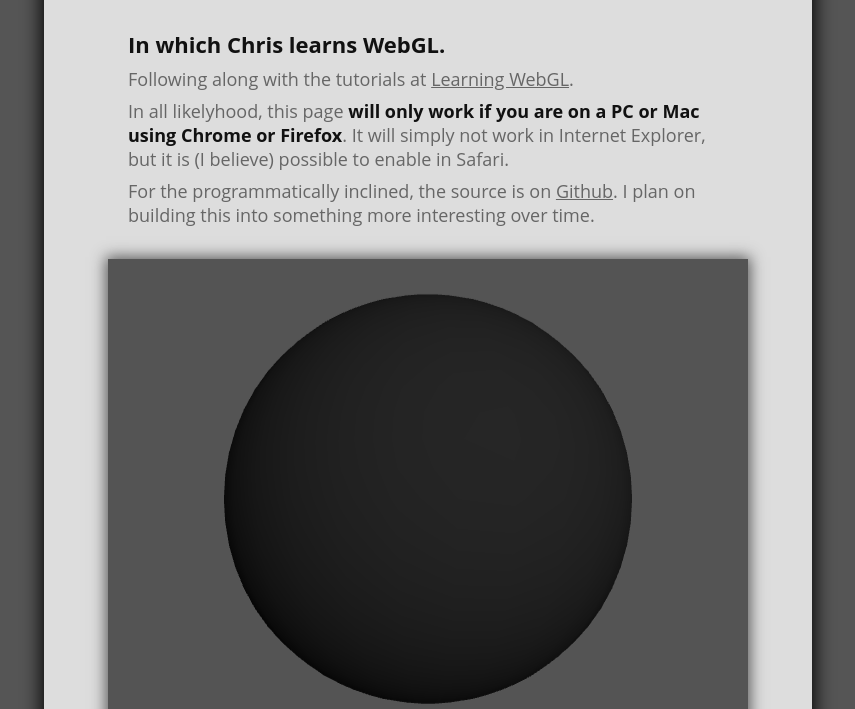
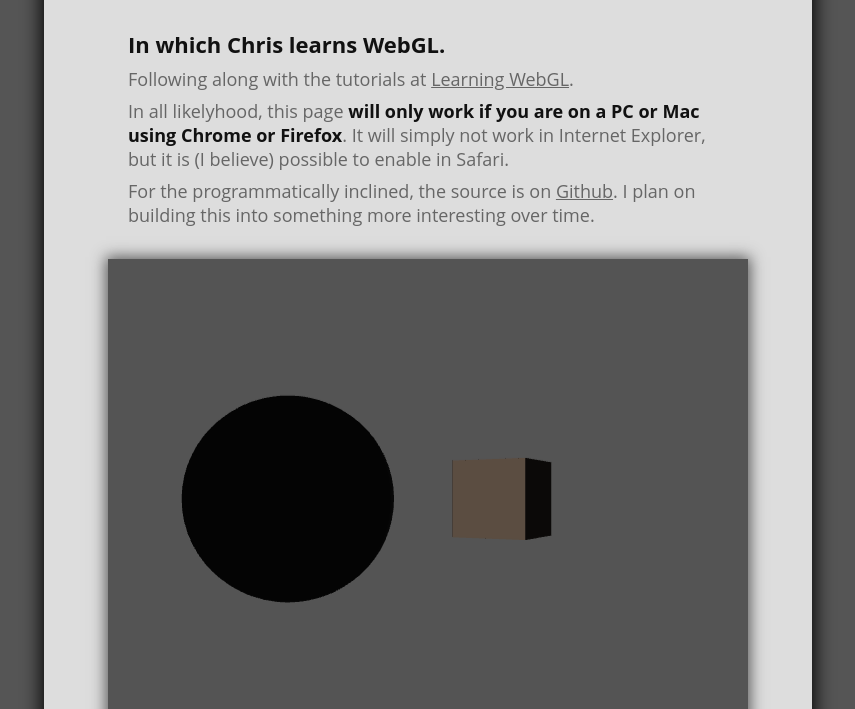
Before and after one commit to captainhead/ChrisLearnsWebGL, a plain HTML site: page index.html in a window 1280 px wide. Shown: the part 91-800 px from the top of the page, without its empty margins (212-1067 px from the left). Drawn offline with Linux system fonts and the light colour scheme; a web font is replaced by a local one.

Commit message:
Completed Lesson 12. Point lighting per vertex.

```diff
--- a/index.html
+++ b/index.html
@@ -100,7 +100,7 @@
 
 
 
-		#param_controls,
+		#lighting_controls,
 		#instructions_area{
 			display:inline-block;
 			width: 600px;
@@ -157,8 +157,8 @@
 
 		uniform vec3 uAmbientColor;
 
-		uniform vec3 uLightingDirection;
-		uniform vec3 uDirectionalColor;
+		uniform vec3 uPointLightingLocation;
+		uniform vec3 uPointLightingColor;
 
 		uniform bool uUseLighting;
 
@@ -166,16 +166,19 @@
 		varying vec3 vLightWeighting;
 
 		void main(void){
-			gl_Position = uPMatrix * uMVMatrix * vec4(aVertexPosition, 1.0);
+			vec4 mvPosition = uMVMatrix * vec4(aVertexPosition, 1.0);
+			gl_Position = uPMatrix * mvPosition;
+
 			vTextureCoord = aTextureCoord;
 
 			if(!uUseLighting){
 				vLightWeighting = vec3(1.0, 1.0, 1.0);
 			}
 			else {
+				vec3 lightDirection = normalize(uPointLightingLocation - mvPosition.xyz);
 				vec3 transformedNormal = uNMatrix * aVertexNormal;
-				float directionalLightWeighting = max(dot(transformedNormal, uLightingDirection), 0.0);
-				vLightWeighting = uAmbientColor + uDirectionalColor*directionalLightWeighting;
+				float directionalLightWeighting = max(dot(transformedNormal, lightDirection), 0.0);
+				vLightWeighting = uAmbientColor + uPointLightingColor*directionalLightWeighting;
 			}
 		}
 	</script>
@@ -223,17 +226,17 @@
   		<ul>
   			<li><h3>Activate Lighting</h3></li>
 		  	<li><input type="checkbox" id="lighting" checked /></li>
-  			<li><h3>Light Direction</h3></li>
+  			<li><h3>Light Position</h3></li>
 		  	<li>
-		  		X: <input type="text" id="lightDirectionX" value="-0.25" />
-			  	Y: <input type="text" id="lightDirectionY" value="-0.25" />
-			  	Z: <input type="text" id="lightDirectionZ" value="-1.0" />
+		  		X: <input type="text" id="lightPositionX" value="0" />
+			  	Y: <input type="text" id="lightPositionY" value="0" />
+			  	Z: <input type="text" id="lightPositionZ" value="-12" />
 			  </li>
   			<li><h3>Light Colour</h3></li>
 		  	<li>
-		  		R: <input type="text" id="directionalR" value="0.8" />
-			  	G: <input type="text" id="directionalG" value="0.8" />
-			  	B: <input type="text" id="directionalB" value="0.8" />
+		  		R: <input type="text" id="pointR" value="0.8" />
+			  	G: <input type="text" id="pointG" value="0.8" />
+			  	B: <input type="text" id="pointB" value="0.8" />
 			  </li>
 			  <li><h3>Ambient Light Colour</h3></li>
 			  <li>
@@ -249,8 +252,8 @@
   <div id="instructions_area">
 	  <h2>Controls</h2>
 	  <dl>
-	  	<dt>Mouse (Click & Drag)</dt>
-	  		<dd>Rotate the moon.</dd>
+	  	<dt>Do Nothing</dt>
+	  		<dd>Or else!</dd>
 	  </dl>
 	 </div>
 
--- a/webgl.js
+++ b/webgl.js
@@ -12,8 +12,14 @@ var moonVertexTextureCoordBuffer;
 var moonVertexNormalBuffer;
 var moonVertexIndexBuffer;
 
-var moonRotationMatrix = mat4.create();
-mat4.identity(moonRotationMatrix);
+var boxTexture;
+var boxVertexPositionBuffer;
+var boxVertexTextureCoordBuffer;
+var boxVertexNormalBuffer;
+var boxVertexIndexBuffer;
+
+var rotationMatrix = mat4.create();
+mat4.identity(rotationMatrix);
 
 var mouseDown = false;
 var lastMouseX = null;
@@ -35,9 +41,10 @@ function initGL(canvas){
 
 
 function initBuffers(){
+	// Build the sphere
 	var latitudeBands = 30;
 	var longitudeBands = 30;
-	var radius = 2;
+	var radius = 1.5;
 
 	var vertexPositionData = [];
 	var normalData = [];
@@ -107,6 +114,146 @@ function initBuffers(){
 	gl.bufferData(gl.ELEMENT_ARRAY_BUFFER, new Uint16Array(indexData), gl.STATIC_DRAW);
 	moonVertexIndexBuffer.itemSize = 1;
 	moonVertexIndexBuffer.numItems = indexData.length;
+
+
+	// Build the box
+	boxVertexPositionBuffer = gl.createBuffer();
+	gl.bindBuffer(gl.ARRAY_BUFFER, boxVertexPositionBuffer);
+	var boxVertices = [
+		// Front face
+		-1.0, -1.0,  1.0,
+		1.0, -1.0,  1.0,
+		1.0,  1.0,  1.0,
+		-1.0,  1.0,  1.0,
+		// Back face
+		-1.0, -1.0, -1.0,
+		-1.0,  1.0, -1.0,
+		1.0,  1.0, -1.0,
+		1.0, -1.0, -1.0,
+		// Top face
+		-1.0,  1.0, -1.0,
+		-1.0,  1.0,  1.0,
+		1.0,  1.0,  1.0,
+		1.0,  1.0, -1.0,
+		// Bottom face
+		-1.0, -1.0, -1.0,
+		1.0, -1.0, -1.0,
+		1.0, -1.0,  1.0,
+		-1.0, -1.0,  1.0,
+		// Right face
+		1.0, -1.0, -1.0,
+		1.0,  1.0, -1.0,
+		1.0,  1.0,  1.0,
+		1.0, -1.0,  1.0,
+		// Left face
+		-1.0, -1.0, -1.0,
+		-1.0, -1.0,  1.0,
+		-1.0,  1.0,  1.0,
+		-1.0,  1.0, -1.0
+	];
+	gl.bufferData(gl.ARRAY_BUFFER, new Float32Array(boxVertices), gl.STATIC_DRAW);
+	boxVertexPositionBuffer.itemSize = 3;
+	boxVertexPositionBuffer.numItems = 24;
+
+	boxVertexNormalBuffer = gl.createBuffer();
+	gl.bindBuffer(gl.ARRAY_BUFFER, boxVertexNormalBuffer);
+	var boxNormals = [
+        // Front face
+         0.0,  0.0,  1.0,
+         0.0,  0.0,  1.0,
+         0.0,  0.0,  1.0,
+         0.0,  0.0,  1.0,
+
+        // Back face
+         0.0,  0.0, -1.0,
+         0.0,  0.0, -1.0,
+         0.0,  0.0, -1.0,
+         0.0,  0.0, -1.0,
+
+        // Top face
+         0.0,  1.0,  0.0,
+         0.0,  1.0,  0.0,
+         0.0,  1.0,  0.0,
+         0.0,  1.0,  0.0,
+
+        // Bottom face
+         0.0, -1.0,  0.0,
+         0.0, -1.0,  0.0,
+         0.0, -1.0,  0.0,
+         0.0, -1.0,  0.0,
+
+        // Right face
+         1.0,  0.0,  0.0,
+         1.0,  0.0,  0.0,
+         1.0,  0.0,  0.0,
+         1.0,  0.0,  0.0,
+
+        // Left face
+        -1.0,  0.0,  0.0,
+        -1.0,  0.0,  0.0,
+        -1.0,  0.0,  0.0,
+        -1.0,  0.0,  0.0
+	];
+	gl.bufferData(gl.ARRAY_BUFFER, new Float32Array(boxNormals), gl.STATIC_DRAW);
+	boxVertexNormalBuffer.itemSize = 3;
+	boxVertexNormalBuffer.numItems = 24;
+
+	boxVertexTextureCoordBuffer = gl.createBuffer();
+	gl.bindBuffer(gl.ARRAY_BUFFER, boxVertexTextureCoordBuffer);
+	var boxTexCoords = [
+		// Front face
+		0.0, 0.0,
+		1.0, 0.0,
+		1.0, 1.0,
+		0.0, 1.0,
+
+		// back face
+		1.0, 0.0,
+		1.0, 1.0,
+		0.0, 1.0,
+		0.0, 0.0,
+
+		// Top face
+		0.0, 1.0,
+		0.0, 0.0,
+		1.0, 0.0,
+		1.0, 1.0,
+
+		// Bottom face
+		1.0, 1.0,
+		0.0, 1.0,
+		0.0, 0.0,
+		1.0, 0.0,
+
+		// Right face
+		1.0, 0.0,
+		1.0, 1.0,
+		0.0, 1.0,
+		0.0, 0.0,
+
+		// Left face
+		0.0, 0.0,
+		1.0, 0.0,
+		1.0, 1.0,
+		0.0, 1.0
+	];
+	gl.bufferData(gl.ARRAY_BUFFER, new Float32Array(boxTexCoords), gl.STATIC_DRAW);
+	boxVertexTextureCoordBuffer.itemSize = 2;
+	boxVertexTextureCoordBuffer.numItems = 24;
+
+	boxVertexIndexBuffer = gl.createBuffer();
+	gl.bindBuffer(gl.ELEMENT_ARRAY_BUFFER, boxVertexIndexBuffer);
+	var boxIndicies = [
+		0, 1, 2,	0, 2, 3, // Front face
+		4, 5, 6,	4, 6, 7, // Back face
+		8, 9, 10,	8, 10, 11, // Top face
+		12, 13, 14,	12, 14, 15, // Bottom face
+		16, 17, 18, 16, 18, 19, // Right face
+		20, 21, 22, 20, 22, 23 // Left face
+	];
+	gl.bufferData(gl.ELEMENT_ARRAY_BUFFER, new Uint16Array(boxIndicies), gl.STATIC_DRAW);
+	boxVertexIndexBuffer.itemSize = 1;
+	boxVertexIndexBuffer.numItems = 36;
 }
 
 
@@ -140,8 +287,8 @@ function initShaders(){
 	shaderProgram.samplerUniform = gl.getUniformLocation(shaderProgram, "uSampler");
 	shaderProgram.useLightingUniform = gl.getUniformLocation(shaderProgram, "uUseLighting");
 	shaderProgram.ambientColorUniform = gl.getUniformLocation(shaderProgram, "uAmbientColor");
-	shaderProgram.lightingDirectionUniform = gl.getUniformLocation(shaderProgram, "uLightingDirection");
-	shaderProgram.directionalColorUniform = gl.getUniformLocation(shaderProgram, "uDirectionalColor");
+	shaderProgram.pointLightingLocationUniform = gl.getUniformLocation(shaderProgram, "uPointLightingLocation");
+	shaderProgram.pointLightingColorUniform = gl.getUniformLocation(shaderProgram, "uPointLightingColor");
 }
 
 function getShader(gl, id){
@@ -187,6 +334,14 @@ function initTexture(){
 	}
 
 	moonTexture.image.src = "moon.jpg";
+
+	boxTexture = gl.createTexture();
+	boxTexture.image = new Image();
+	boxTexture.image.onload = function(){
+		handleLoadedTexture(boxTexture);
+	}
+
+	boxTexture.image.src = "toon_box.jpg";
 }
 
 function handleLoadedTexture(texture){
@@ -195,10 +350,11 @@ function handleLoadedTexture(texture){
 	gl.bindTexture(gl.TEXTURE_2D, texture);
 	gl.texImage2D(gl.TEXTURE_2D, 0, gl.RGBA, gl.RGBA, gl.UNSIGNED_BYTE, texture.image);
 	gl.texParameteri(gl.TEXTURE_2D, gl.TEXTURE_MAG_FILTER, gl.LINEAR);
-	gl.texParameteri(gl.TEXTURE_2D, gl.TEXTURE_MIN_FILTER, gl.LINEAR);
+	gl.texParameteri(gl.TEXTURE_2D, gl.TEXTURE_MIN_FILTER, gl.LINEAR_MIPMAP_NEAREST);
 	// ALlow use of texture that is rectangular
 	gl.texParameteri(gl.TEXTURE_2D, gl.TEXTURE_WRAP_S, gl.CLAMP_TO_EDGE);
 	gl.texParameteri(gl.TEXTURE_2D, gl.TEXTURE_WRAP_T, gl.CLAMP_TO_EDGE);
+	gl.generateMipmap(gl.TEXTURE_2D);
 
 	gl.bindTexture(gl.TEXTURE_2D, null);
 }
@@ -242,47 +398,16 @@ function mvPopMatrix(){
 
 
 
-function handleMouseDown(event){
-	mouseDown = true;
-	lastMouseX = event.clientX;
-	lastMouseY = event.clientY;
-}
-
-function handleMouseUp(event){
-	mouseDown = false;
-}
-
-function handleMouseMove(event){
-	if(!mouseDown){
-		return;
-	}
-	var newX = event.clientX;
-	var newY = event.clientY;
-
-	var newRotationMatrix = mat4.create();
-	mat4.identity(newRotationMatrix);
-
-	var deltaX = newX - lastMouseX;
-	mat4.rotate(newRotationMatrix, degToRad(deltaX / 10), [0,1,0]);
-
-	var deltaY = newY - lastMouseY;
-	mat4.rotate(newRotationMatrix, degToRad(deltaY / 10), [1,0,0]);
-
-	mat4.multiply(newRotationMatrix, moonRotationMatrix, moonRotationMatrix);
-
-	lastMouseX = newX;
-	lastMouseY = newY;
-}
-
-
-
-
-
 function tick(){
 	// Schedule a redraw to occur once the current frame has finished drawing
 	window.requestAnimationFrame(tick);
 
 	drawScene();
+	animate();
+}
+
+function animate(){
+	mat4.rotate(rotationMatrix, degToRad(0.8), [0,1,0]);
 }
 
 function drawScene(){
@@ -294,6 +419,20 @@ function drawScene(){
 	var lighting = document.getElementById("lighting").checked;
 	gl.uniform1i(shaderProgram.useLightingUniform, lighting);
 	if(lighting){
+		// Light position
+		gl.uniform3f(
+			shaderProgram.pointLightingLocationUniform,
+			parseFloat(document.getElementById("lightPositionX").value),
+			parseFloat(document.getElementById("lightPositionY").value),
+			parseFloat(document.getElementById("lightPositionZ").value)
+		);
+		// Point light colour
+		gl.uniform3f(
+			shaderProgram.pointLightingColorUniform,
+			parseFloat(document.getElementById("pointR").value),
+			parseFloat(document.getElementById("pointG").value),
+			parseFloat(document.getElementById("pointB").value)
+		);
 		// Ambient light colour
 		gl.uniform3f(
 			shaderProgram.ambientColorUniform,
@@ -301,29 +440,17 @@ function drawScene(){
 			parseFloat(document.getElementById("ambientG").value),
 			parseFloat(document.getElementById("ambientB").value)
 		);
-		// Light direction
-		var lightingDirection = [
-			parseFloat(document.getElementById("lightDirectionX").value),
-			parseFloat(document.getElementById("lightDirectionY").value),
-			parseFloat(document.getElementById("lightDirectionZ").value)
-		];
-		var adjustedLD = vec3.create();
-		vec3.normalize(lightingDirection, adjustedLD);
-		vec3.scale(adjustedLD, -1);
-		gl.uniform3fv(shaderProgram.lightingDirectionUniform, adjustedLD);
-		// Directional light colour
-		gl.uniform3f(
-			shaderProgram.directionalColorUniform,
-			parseFloat(document.getElementById("directionalR").value),
-			parseFloat(document.getElementById("directionalG").value),
-			parseFloat(document.getElementById("directionalB").value)
-		);
 	}
 
 	mat4.identity(mvMatrix);
 
-	mat4.translate(mvMatrix, [0,0,-6]);
-	mat4.multiply(mvMatrix, moonRotationMatrix);
+	mat4.translate(mvMatrix, [0,0,-12]);
+	mat4.multiply(mvMatrix, rotationMatrix);
+
+	// Draw the moon
+	mvPushMatrix();
+
+	mat4.translate(mvMatrix, [4,0,0]);
 
 	gl.activeTexture(gl.TEXTURE0);
 	gl.bindTexture(gl.TEXTURE_2D, moonTexture);
@@ -341,6 +468,29 @@ function drawScene(){
 	gl.bindBuffer(gl.ELEMENT_ARRAY_BUFFER, moonVertexIndexBuffer);
 	setMatrixUniforms();
 	gl.drawElements(gl.TRIANGLES, moonVertexIndexBuffer.numItems, gl.UNSIGNED_SHORT, 0);
+
+
+	// Draw the box
+	mvPopMatrix();
+
+	mat4.translate(mvMatrix, [-4,0,0]);
+
+	gl.activeTexture(gl.TEXTURE0);
+	gl.bindTexture(gl.TEXTURE_2D, boxTexture);
+	gl.uniform1i(shaderProgram.samplerUniform, 0);
+
+	gl.bindBuffer(gl.ARRAY_BUFFER, boxVertexPositionBuffer);
+	gl.vertexAttribPointer(shaderProgram.vertexPositionAttribute, boxVertexPositionBuffer.itemSize, gl.FLOAT, false, 0, 0);
+
+	gl.bindBuffer(gl.ARRAY_BUFFER, boxVertexTextureCoordBuffer);
+	gl.vertexAttribPointer(shaderProgram.textureCoordAttribute, boxVertexTextureCoordBuffer.itemSize, gl.FLOAT, false, 0, 0);
+
+	gl.bindBuffer(gl.ARRAY_BUFFER, boxVertexNormalBuffer);
+	gl.vertexAttribPointer(shaderProgram.vertexNormalAttribute, boxVertexNormalBuffer.itemSize, gl.FLOAT, false, 0, 0);
+
+	gl.bindBuffer(gl.ELEMENT_ARRAY_BUFFER, boxVertexIndexBuffer);
+	setMatrixUniforms();
+	gl.drawElements(gl.TRIANGLES, boxVertexIndexBuffer.numItems, gl.UNSIGNED_SHORT, 0);
 }
 
 
@@ -382,9 +532,5 @@ function webgl_start() {
 	        };
 	}());
 
-	canvas.onmousedown = handleMouseDown;
-	document.onmouseup = handleMouseUp;
-	document.onmousemove = handleMouseMove;
-
 	tick();
 }
```
Also changed, not shown: toon_box.jpg (added).
